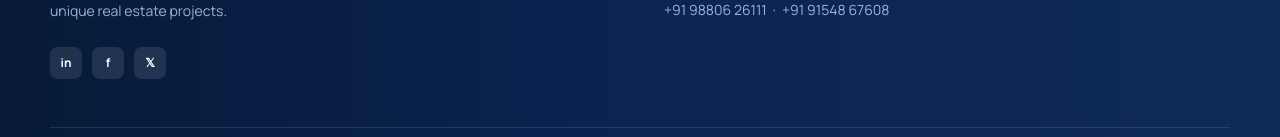
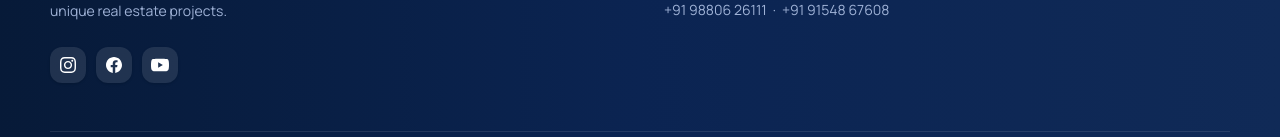
Before and after one commit to Fracspace/Fracspace_Website_New, a Next.js app: page /contact in a window 1280 px wide. Shown: the part 2607-2744 px from the top of the page. Built offline with nearby package versions, Linux system fonts and the light colour scheme.

Commit message:
added social media links

```diff
--- a/components/layouts/Footer.jsx
+++ b/components/layouts/Footer.jsx
@@ -23,32 +23,43 @@
             Fracspace offers innovative fractional investment opportunities, allowing you to own a share of luxury properties and unique real estate projects.
           </p>
           <div className="flex items-center gap-2.5 pt-2">
+            {/* Instagram */}
             <a
-              href="https://linkedin.com"
+              href="https://www.instagram.com/fracspace/"
               target="_blank"
               rel="noopener noreferrer"
-              aria-label="LinkedIn"
-              className="w-8 h-8 rounded-lg bg-white/10 hover:bg-white/20 text-white flex items-center justify-center text-xs font-bold transition"
+              aria-label="Instagram"
+              className="w-9 h-9 rounded-xl bg-white/10 hover:bg-[#E1306C] text-white flex items-center justify-center transition-all duration-300 hover:scale-105 shadow-sm"
             >
-              in
+              <svg className="w-4 h-4 fill-current" viewBox="0 0 24 24">
+                <path d="M12 2.163c3.204 0 3.584.012 4.85.07 3.252.148 4.771 1.691 4.919 4.919.058 1.265.069 1.645.069 4.849 0 3.205-.012 3.584-.069 4.849-.149 3.225-1.664 4.771-4.919 4.919-1.266.058-1.644.07-4.85.07-3.204 0-3.584-.012-4.849-.07-3.26-.149-4.771-1.699-4.919-4.92-.058-1.265-.07-1.644-.07-4.849 0-3.204.013-3.583.07-4.849.149-3.227 1.664-4.771 4.919-4.919 1.266-.057 1.645-.069 4.849-.069zm0-2.163c-3.259 0-3.667.014-4.947.072-4.358.2-6.78 2.618-6.98 6.98-.059 1.281-.073 1.689-.073 4.948 0 3.259.014 3.668.072 4.948.2 4.358 2.618 6.78 6.98 6.98 1.281.058 1.689.072 4.948.072 3.259 0 3.668-.014 4.948-.072 4.354-.2 6.782-2.618 6.979-6.98.059-1.28.073-1.689.073-4.948 0-3.259-.014-3.667-.072-4.947-.196-4.354-2.617-6.78-6.979-6.98-1.281-.059-1.69-.073-4.949-.073zm0 5.838c-3.403 0-6.162 2.759-6.162 6.162s2.759 6.163 6.162 6.163 6.162-2.759 6.162-6.163c0-3.403-2.759-6.162-6.162-6.162zm0 10.162c-2.209 0-4-1.79-4-4 0-2.209 1.791-4 4-4s4 1.791 4 4c0 2.21-1.791 4-4 4zm6.406-11.845c-.796 0-1.441.645-1.441 1.44s.645 1.44 1.441 1.44c.795 0 1.439-.645 1.439-1.44s-.644-1.44-1.439-1.44z" />
+              </svg>
             </a>
+
+            {/* Facebook */}
             <a
-              href="https://facebook.com"
+              href="https://www.facebook.com/p/Fracspace-100085853381915/?_rdr"
               target="_blank"
               rel="noopener noreferrer"
               aria-label="Facebook"
-              className="w-8 h-8 rounded-lg bg-white/10 hover:bg-white/20 text-white flex items-center justify-center text-xs font-bold transition"
+              className="w-9 h-9 rounded-xl bg-white/10 hover:bg-[#1877F2] text-white flex items-center justify-center transition-all duration-300 hover:scale-105 shadow-sm"
             >
-              f
+              <svg className="w-4 h-4 fill-current" viewBox="0 0 24 24">
+                <path d="M24 12.073c0-6.627-5.373-12-12-12s-12 5.373-12 12c0 5.99 4.388 10.954 10.125 11.854v-8.385H7.078v-3.47h3.047V9.43c0-3.007 1.792-4.669 4.533-4.669 1.312 0 2.686.235 2.686.235v2.953H15.83c-1.491 0-1.956.925-1.956 1.874v2.25h3.328l-.532 3.47h-2.796v8.385C19.612 23.027 24 18.062 24 12.073z" />
+              </svg>
             </a>
+
+            {/* YouTube */}
             <a
-              href="https://twitter.com"
+              href="https://www.youtube.com/@FracspaceLimited"
               target="_blank"
               rel="noopener noreferrer"
-              aria-label="X Twitter"
-              className="w-8 h-8 rounded-lg bg-white/10 hover:bg-white/20 text-white flex items-center justify-center text-xs font-bold transition"
+              aria-label="YouTube"
+              className="w-9 h-9 rounded-xl bg-white/10 hover:bg-[#FF0000] text-white flex items-center justify-center transition-all duration-300 hover:scale-105 shadow-sm"
             >
-              𝕏
+              <svg className="w-4.5 h-4.5 fill-current" viewBox="0 0 24 24">
+                <path d="M23.498 6.186a3.016 3.016 0 0 0-2.122-2.136C19.505 3.545 12 3.545 12 3.545s-7.505 0-9.377.505A3.017 3.017 0 0 0 .502 6.186C0 8.07 0 12 0 12s0 3.93.502 5.814a3.016 3.016 0 0 0 2.122 2.136c1.871.505 9.376.505 9.376.505s7.505 0 9.377-.505a3.015 3.015 0 0 0 2.122-2.136C24 15.93 24 12 24 12s0-3.93-.502-5.814zM9.545 15.568V8.432L15.818 12l-6.273 3.568z" />
+              </svg>
             </a>
           </div>
         </div>
--- a/components/sections/contactus/HeroSection.jsx
+++ b/components/sections/contactus/HeroSection.jsx
@@ -22,7 +22,7 @@
             Contact us
           </span>
           <h1 className="font-jakarta text-3xl sm:text-5xl lg:text-[52px] font-bold tracking-tight text-white leading-[1.1] text-balance">
-            Let's talk co-ownership
+            Your Co-Ownership Journey Starts Here
           </h1>
           <p className="text-base sm:text-lg text-[#B7C6E4] leading-relaxed max-w-xl text-pretty">
             Whether you're exploring your first fraction, listing an asset, or simply curious about our model — our team is here.
```
